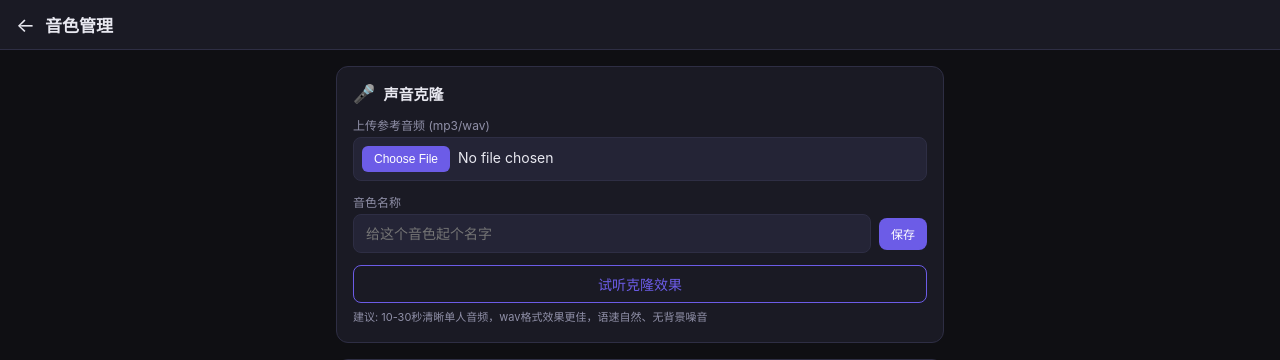
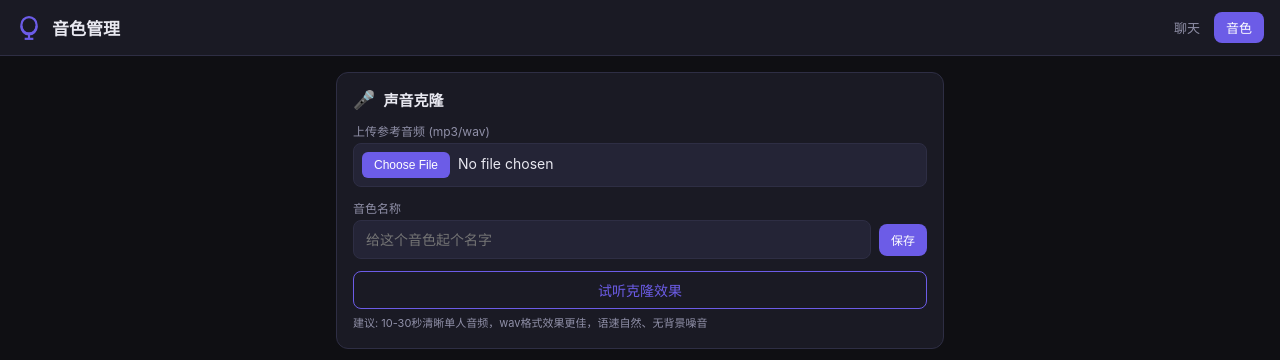
Before and after one commit to xiaqijun/voice, a Flask app: page /voices in a window 1280 px wide. Shown: the top 360 px of the page. Run offline with Flask 3, Linux system fonts and the light colour scheme.

Commit message:
feat: 添加导航栏
- 聊天页和音色页顶部添加导航切换
- 当前页面高亮显示

Co-Authored-By: Claude Opus 4.7 <noreply@anthropic.com>

```diff
--- a/templates/index.html
+++ b/templates/index.html
@@ -115,6 +115,10 @@ header .badge.offline{background:var(--red)}
   {% else %}
   <span class="badge offline">未配置 API</span>
   {% endif %}
+  <nav style="display:flex;gap:2px;margin-left:auto;margin-right:8px">
+    <a href="/" style="padding:6px 12px;border-radius:8px;font-size:13px;text-decoration:none;background:var(--accent);color:#fff">聊天</a>
+    <a href="/voices" style="padding:6px 12px;border-radius:8px;font-size:13px;text-decoration:none;color:var(--text2)">音色</a>
+  </nav>
   <button class="btn-menu" id="btnMenu" title="设置">&#9776;</button>
 </header>
 
--- a/templates/voices.html
+++ b/templates/voices.html
@@ -59,8 +59,12 @@ header h1{font-size:17px;font-weight:600}
 <body>
 
 <header>
-  <a href="/">&#8592;</a>
+  <svg width="26" height="26" viewBox="0 0 24 24" fill="none" stroke="var(--accent)" stroke-width="2"><path d="M12 2a7 7 0 0 1 7 7v1a7 7 0 0 1-14 0V9a7 7 0 0 1 7-7z"/><path d="M19 10v1a7 7 0 0 1-14 0v-1"/><path d="M12 18v4"/><path d="M8 22h8"/></svg>
   <h1>音色管理</h1>
+  <nav style="display:flex;gap:2px;margin-left:auto">
+    <a href="/" style="padding:6px 12px;border-radius:8px;font-size:13px;text-decoration:none;color:var(--text2)">聊天</a>
+    <a href="/voices" style="padding:6px 12px;border-radius:8px;font-size:13px;text-decoration:none;background:var(--accent);color:#fff">音色</a>
+  </nav>
 </header>
 
 <div class="container">
```
